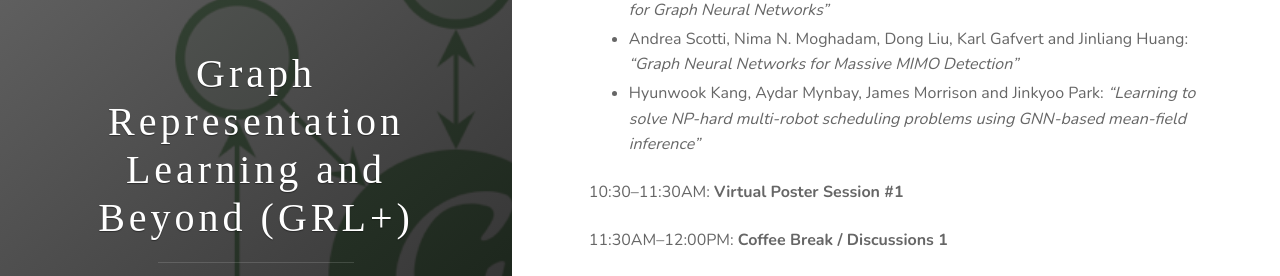
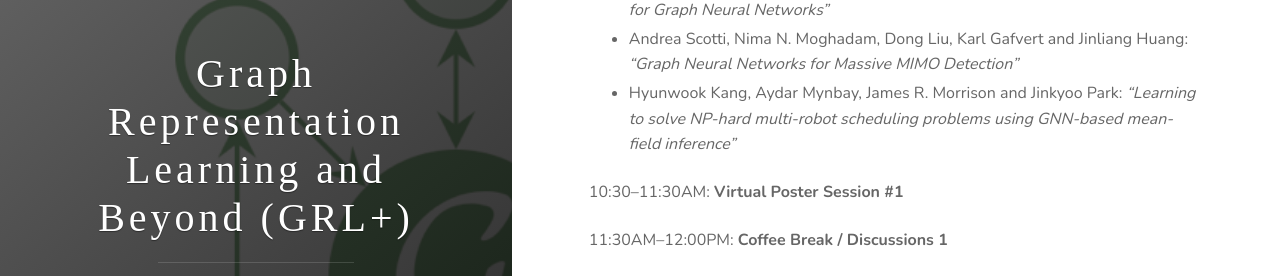
Before and after one commit to grlplus/grlplus.github.io, a Jekyll site: the page built from schedule.md, in a window 1280 px wide and 1371 px high. Shown: the part 406-682 px from the top of the window. Built offline with Jekyll 4.4.1, drawn with Linux system fonts in a browser that asks for light colours; some web fonts are replaced.

```diff
--- a/schedule.md
+++ b/schedule.md
@@ -15,7 +15,7 @@ All times in **Vienna** timezone (GMT+2).
 10:00--10:30AM: **Contributed talks**: *Novel applications*
 * Péter Mernyei and Cătălina Cangea: _"Wiki-CS: A Wikipedia-Based Benchmark for Graph Neural Networks"_
 * Andrea Scotti, Nima N. Moghadam, Dong Liu, Karl Gafvert and Jinliang Huang: _"Graph Neural Networks for Massive MIMO Detection"_
-* Hyunwook Kang, Aydar Mynbay, James Morrison and Jinkyoo Park: _"Learning to solve NP-hard multi-robot scheduling problems using GNN-based mean-field inference"_
+* Hyunwook Kang, Aydar Mynbay, James R. Morrison and Jinkyoo Park: _"Learning to solve NP-hard multi-robot scheduling problems using GNN-based mean-field inference"_
 
 10:30--11:30AM: **Virtual Poster Session #1**
 
```
